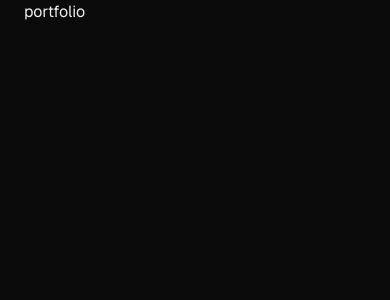
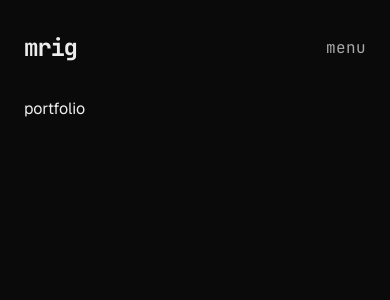
Before and after one commit to MrigankaNath/portfolio, a Next.js app: page / in a window 390 px wide. Shown: the top 300 px of the page. Built offline with nearby package versions, Linux system fonts and the light colour scheme.

Commit message:
feat: add responsive site header

```diff
--- a/src/app/layout.tsx
+++ b/src/app/layout.tsx
@@ -1,7 +1,8 @@
 import type { Metadata } from "next";
 import { Geist, Geist_Mono } from "next/font/google";
+import Navbar from "@/components/Navbar";
+import { site } from "@/data/site";
 import "./globals.css";
-import { site } from "@/data/site";
 
 const geistSans = Geist({
   variable: "--font-geist-sans",
@@ -25,9 +26,12 @@ export default function RootLayout({ children }: LayoutProps<"/">) {
   return (
     <html
       lang="en"
-      className={`${geistSans.variable} ${geistMono.variable} h-full antialiased`}
+      className={`${geistSans.variable} ${geistMono.variable} antialiased`}
     >
-      <body className="min-h-full flex flex-col">{children}</body>
+      <body className="min-h-screen">
+        <Navbar />
+        {children}
+      </body>
     </html>
   );
 }
--- /dev/null
+++ b/src/components/Navbar.tsx
@@ -0,0 +1,246 @@
+"use client";
+
+import { useEffect, useState } from "react";
+import Link from "next/link";
+import { usePathname } from "next/navigation";
+import { JetBrains_Mono } from "next/font/google";
+import { site } from "@/data/site";
+
+const mono = JetBrains_Mono({ subsets: ["latin"] });
+
+type NavItem = {
+  href: string;
+  label: string;
+  external?: boolean;
+};
+
+const links: NavItem[] = [
+  { href: "/about", label: "about" },
+  { href: "/projects", label: "projects" },
+  { href: "/contact", label: "contact" },
+  // { href: "/resume.pdf", label: "resume", external: true },
+];
+
+const glow = "[text-shadow:0_0_14px_rgba(237,237,237,0.5)]";
+
+const headerBaseClasses = [
+  mono.className,
+  "sticky top-0 z-50 border-b",
+  "transition-colors duration-300",
+].join(" ");
+
+const headerSolidClasses = [
+  "border-foreground/10",
+  "bg-background/90 backdrop-blur-md",
+].join(" ");
+
+const headerClearClasses = "border-transparent bg-transparent";
+
+const navClasses = [
+  "mx-auto flex h-24 max-w-7xl items-center justify-between",
+  "px-6 sm:px-10 md:h-28 lg:px-16",
+].join(" ");
+
+const logoClasses = [
+  "text-2xl font-bold tracking-tighter text-foreground",
+  "sm:text-3xl md:text-4xl",
+].join(" ");
+
+const textButtonClasses = [
+  "py-2 text-base tracking-wide text-foreground/70",
+  "transition-colors duration-200 hover:text-foreground",
+  "focus-visible:outline focus-visible:outline-2",
+  "focus-visible:outline-offset-4 focus-visible:outline-foreground",
+].join(" ");
+
+const linkStyles = {
+  desktop: {
+    base: [
+      "group relative inline-block text-base leading-none",
+      "tracking-wide transition-colors duration-200 lg:text-lg",
+    ].join(" "),
+    idle: "text-foreground/50 hover:font-bold hover:text-foreground",
+    active: `font-bold text-foreground ${glow}`,
+  },
+  mobile: {
+    base: [
+      "block py-3 text-2xl tracking-wide",
+      "transition-colors duration-200",
+    ].join(" "),
+    idle: "text-foreground/50 hover:text-foreground",
+    active: `font-bold text-foreground ${glow}`,
+  },
+};
+
+const underlineClasses = [
+  "absolute -bottom-1 left-0 h-0.5 w-full origin-left bg-foreground",
+  "scale-x-0 transition-transform duration-300 ease-out",
+  "group-hover:scale-x-100",
+].join(" ");
+
+const overlayBaseClasses = [
+  "fixed inset-0 z-[55] bg-black/60 md:hidden",
+  "transition-opacity duration-300",
+].join(" ");
+
+const drawerBaseClasses = [
+  mono.className,
+  "fixed inset-y-0 right-0 z-[60] flex w-4/5 max-w-sm flex-col",
+  "border-l border-foreground/10 bg-background md:hidden",
+  "transition-transform duration-300 ease-out",
+].join(" ");
+
+type NavLinkProps = {
+  item: NavItem;
+  pathname: string;
+  variant: "desktop" | "mobile";
+  onClick?: () => void;
+};
+
+function NavLink({ item, pathname, variant, onClick }: NavLinkProps) {
+  const { href, label, external } = item;
+  const styles = linkStyles[variant];
+  const active =
+    !external && (pathname === href || pathname.startsWith(`${href}/`));
+  const className = `${styles.base} ${active ? styles.active : styles.idle}`;
+
+  const content = (
+    <>
+      {label}
+      {variant === "desktop" && (
+        <span aria-hidden="true" className={underlineClasses} />
+      )}
+    </>
+  );
+
+  if (external) {
+    return (
+      <a
+        href={href}
+        target="_blank"
+        rel="noopener noreferrer"
+        onClick={onClick}
+        className={className}
+      >
+        {content}
+      </a>
+    );
+  }
+
+  return (
+    <Link
+      href={href}
+      onClick={onClick}
+      aria-current={active ? "page" : undefined}
+      className={className}
+    >
+      {content}
+    </Link>
+  );
+}
+
+export default function Navbar() {
+  const pathname = usePathname();
+  const [open, setOpen] = useState(false);
+  const [scrolled, setScrolled] = useState(false);
+  const close = () => setOpen(false);
+
+  useEffect(() => {
+    const onScroll = () => setScrolled(window.scrollY > 8);
+
+    onScroll();
+    window.addEventListener("scroll", onScroll, { passive: true });
+
+    return () => window.removeEventListener("scroll", onScroll);
+  }, []);
+
+  useEffect(() => {
+    if (!open) return;
+
+    const onKeyDown = (event: KeyboardEvent) => {
+      if (event.key === "Escape") setOpen(false);
+    };
+    const onResize = () => {
+      if (window.innerWidth >= 768) setOpen(false);
+    };
+
+    document.body.style.overflow = "hidden";
+    window.addEventListener("keydown", onKeyDown);
+    window.addEventListener("resize", onResize);
+
+    return () => {
+      document.body.style.overflow = "";
+      window.removeEventListener("keydown", onKeyDown);
+      window.removeEventListener("resize", onResize);
+    };
+  }, [open]);
+
+  return (
+    <>
+      <header
+        className={`${headerBaseClasses} ${
+          scrolled ? headerSolidClasses : headerClearClasses
+        }`}
+      >
+        <nav aria-label="Main" className={navClasses}>
+          <Link href="/" className={logoClasses}>
+            {site.brand}
+          </Link>
+
+          <ul className="hidden items-center gap-10 md:flex lg:gap-14">
+            {links.map((item) => (
+              <li key={item.href}>
+                <NavLink item={item} pathname={pathname} variant="desktop" />
+              </li>
+            ))}
+          </ul>
+
+          <button
+            type="button"
+            aria-expanded={open}
+            aria-controls="mobile-menu"
+            onClick={() => setOpen(true)}
+            className={`${textButtonClasses} md:hidden`}
+          >
+            menu
+          </button>
+        </nav>
+      </header>
+
+      <div
+        aria-hidden="true"
+        onClick={close}
+        className={`${overlayBaseClasses} ${
+          open ? "opacity-100" : "pointer-events-none opacity-0"
+        }`}
+      />
+
+      <aside
+        id="mobile-menu"
+        inert={!open}
+        className={`${drawerBaseClasses} ${
+          open ? "translate-x-0" : "translate-x-full"
+        }`}
+      >
+        <div className="flex h-24 items-center justify-end px-6 sm:px-10">
+          <button type="button" onClick={close} className={textButtonClasses}>
+            close
+          </button>
+        </div>
+
+        <ul className="flex flex-col px-6 sm:px-10">
+          {links.map((item) => (
+            <li key={item.href}>
+              <NavLink
+                item={item}
+                pathname={pathname}
+                variant="mobile"
+                onClick={close}
+              />
+            </li>
+          ))}
+        </ul>
+      </aside>
+    </>
+  );
+}
```
